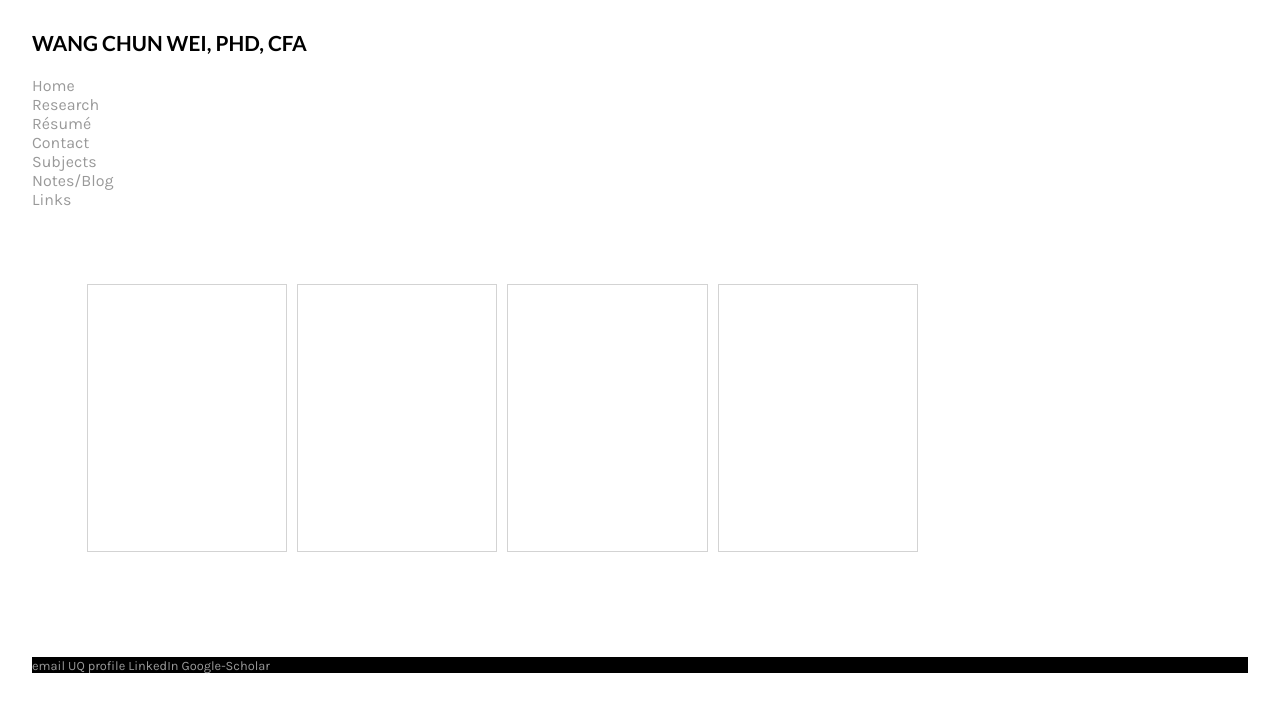
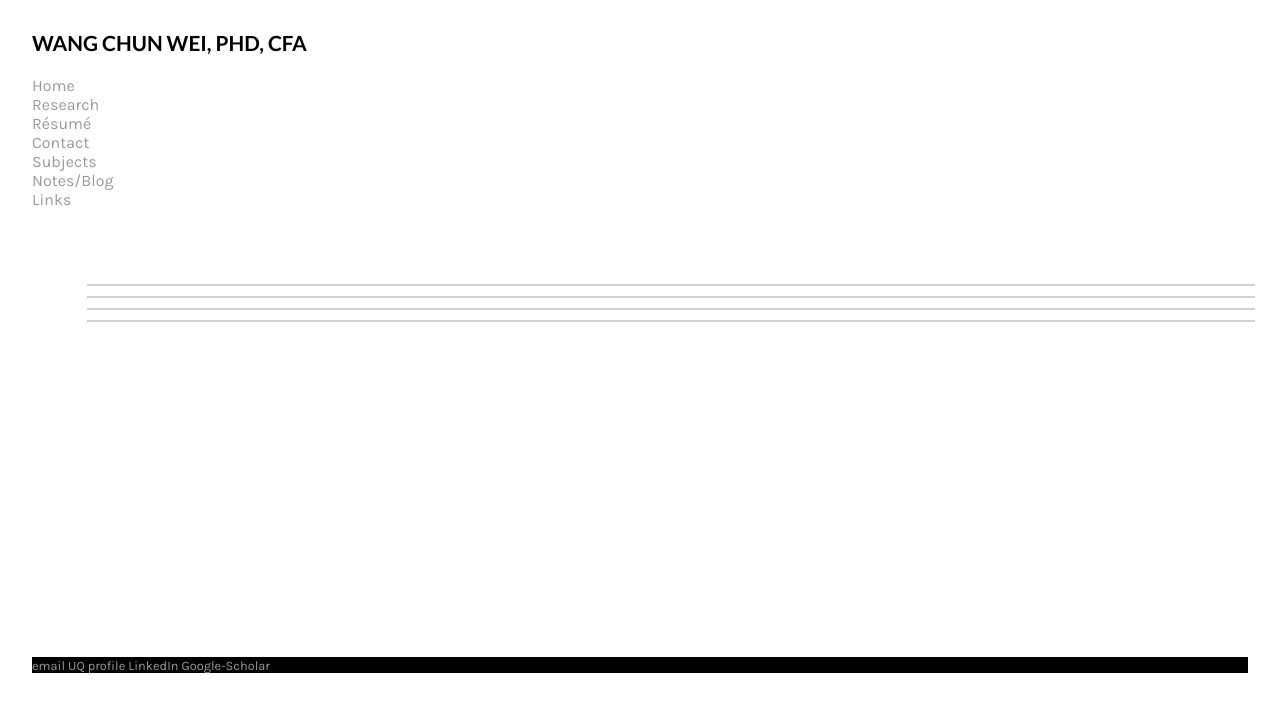
Before and after one commit to weiwangchun/weiwangchun.github.io, a Jekyll site: the page built from index.html, in a window 1280 px wide. Shown: the top 712 px of the page. Built offline with Jekyll 4.4.1, drawn with Linux system fonts in a browser that asks for light colours.

Commit message:
Update index.html

```diff
--- a/index.html
+++ b/index.html
@@ -4,33 +4,10 @@
 ---
 <style>
 
-.uni_profile {
-	width: 100%;
-	height: 200pt;
-	display: block;
-	background-size: 100%;
-	background-image: url("https://raw.githubusercontent.com/weiwangchun/weiwangchun.github.io/master/blank_white.png");
-}
-.uni_profile:hover {
-	transition: 0.5s ease;
-	background-image: url("https://raw.githubusercontent.com/weiwangchun/weiwangchun.github.io/master/blank_white_uq.png");
-}
-
-.journal_profile {
-	width: 100%;
-	height: 200pt;
-	display: block;
-	background-size: 100%;
-	background-image: url("https://raw.githubusercontent.com/weiwangchun/weiwangchun.github.io/master/blank_white.png");
-}
-.journal_profile:hover {
-	transition: 0.5s ease;
-	background-image: url("https://raw.githubusercontent.com/weiwangchun/weiwangchun.github.io/master/blank_white_journal.png");
-}
 
 .ssrn_profile {
 	width: 100%;
-	height: 200pt;
+	height: 100%;
 	display: block;
 	background-size: 100%;
 	background-image: url("https://raw.githubusercontent.com/weiwangchun/weiwangchun.github.io/master/blank_white.png");
@@ -38,18 +15,6 @@
 .ssrn_profile:hover {
 	transition: 0.5s ease;
 	background-image: url("https://raw.githubusercontent.com/weiwangchun/weiwangchun.github.io/master/blank_white_ssrn.png");
-}
-
-.photo_profile {
-	width: 100%;
-	height: 200pt;
-	display: block;
-	background-size: 200pt;
-	background-image: url("https://raw.githubusercontent.com/weiwangchun/weiwangchun.github.io/master/blank_white.png");
-}
-.photo_profile:hover {
-	transition: 0.5s ease;
-	background-image: url("https://raw.githubusercontent.com/weiwangchun/weiwangchun.github.io/master/blank_white_photo.png");
 }
 
 
@@ -60,8 +25,8 @@
 .mainsq ul li {
    margin:5px;
    padding:0px;
-   width: 17%;
-   height:200pt;
+   width: 100%;
+   height: 100%;
    float: left;
    list-style:none;
    border: 0.1px solid lightgrey;
```
